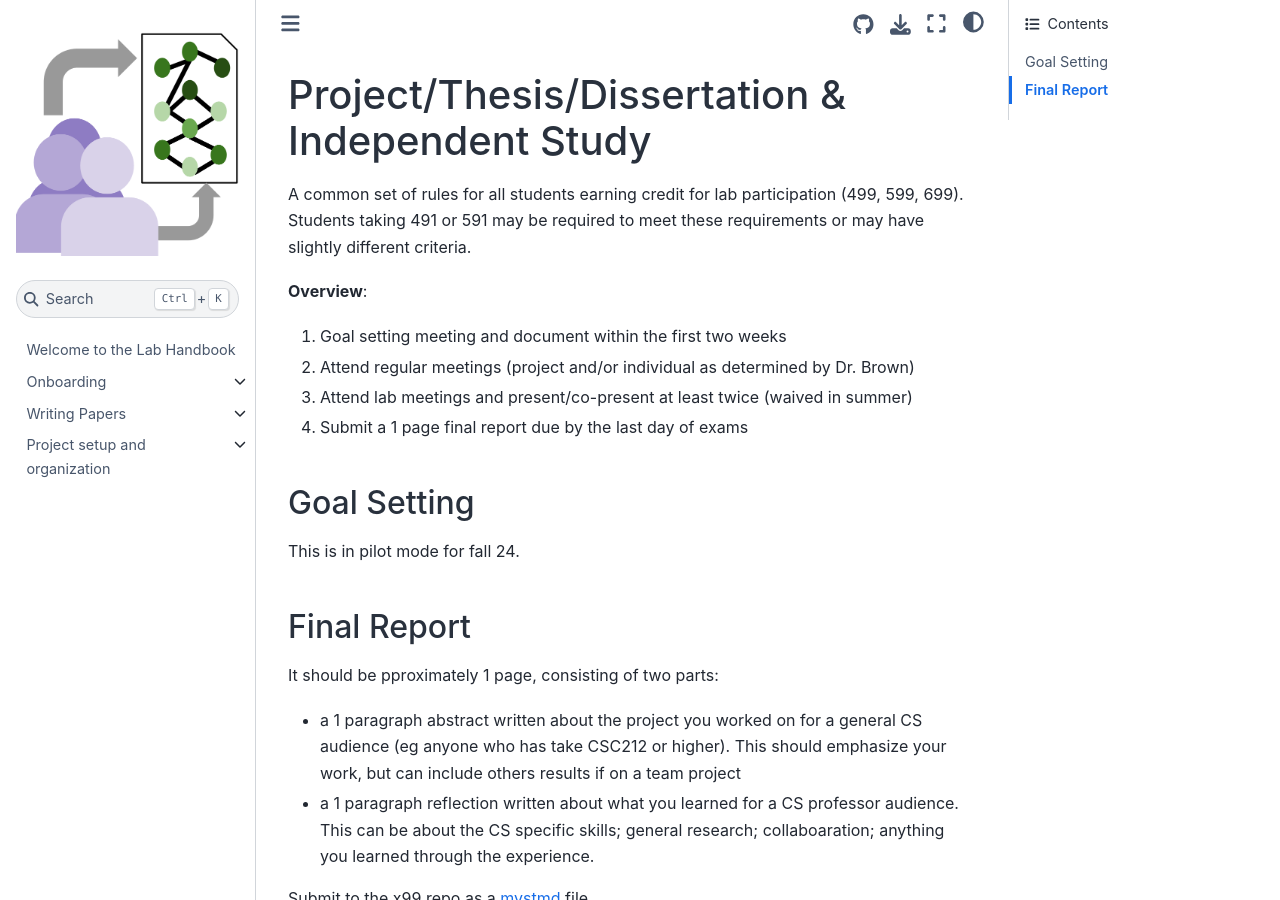
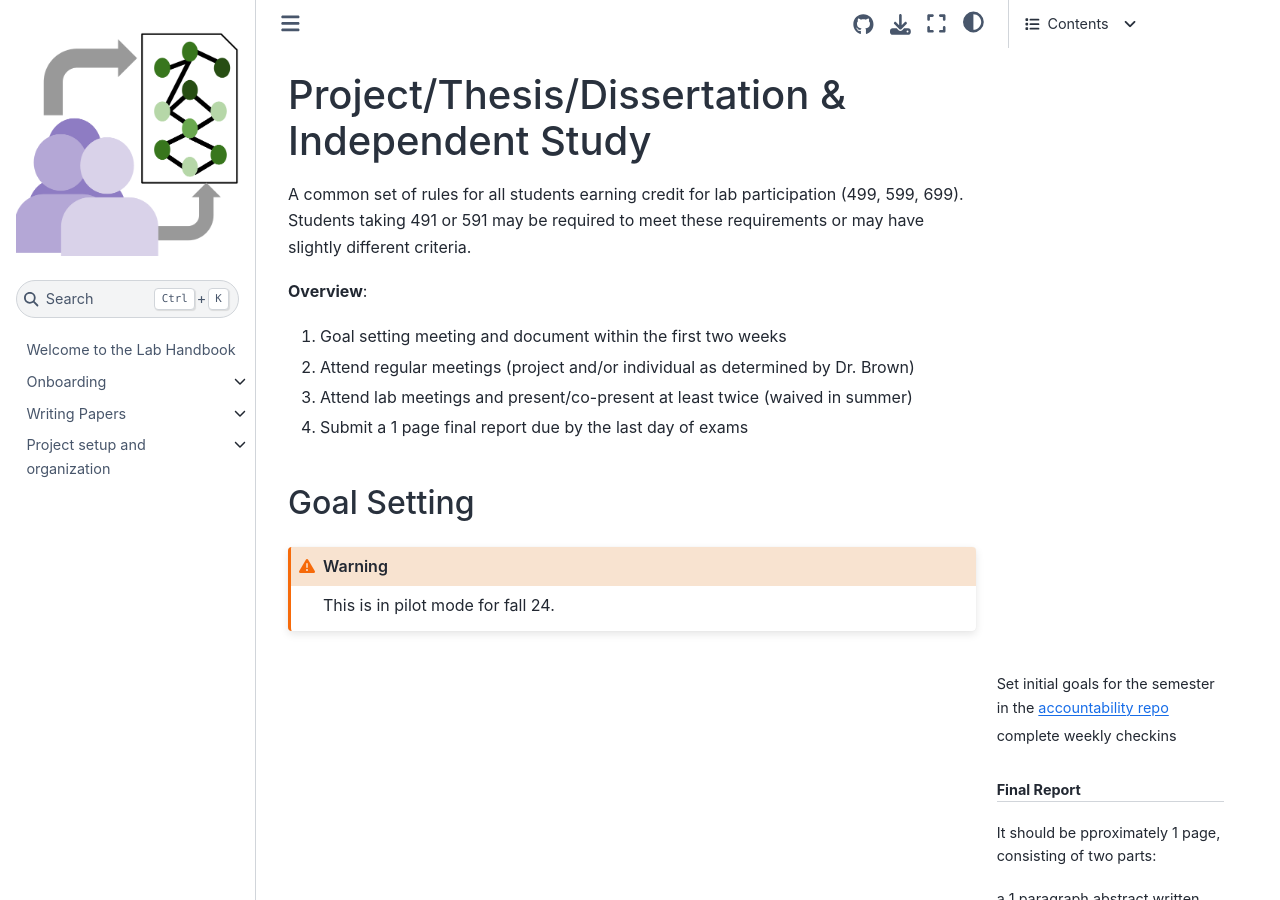
Before and after one commit to ml4sts/handbook, a Jupyter Book: the page built from milestones/x99.md, in a window 1280 px wide and 900 px high. Built offline with Jupyter Book 1.0.4 settings and Sphinx 7.4.7 and the Sphinx Book theme 1.1.4, drawn with Linux system fonts in a browser that asks for light colours.

Commit message:
fill in basic goal setting

````diff
--- a/milestones/x99.md
+++ b/milestones/x99.md
@@ -12,7 +12,15 @@ Students taking 491 or 591 may be required to meet these requirements or may hav
 
 ## Goal Setting
 
+```{warning}
 This is in pilot mode for fall 24.
+```
+
+::::{margin}
+
+1. Set initial goals for the semester in the [accountability repo](https://github.com/ml4sts/accountability)
+2. complete weekly checkins
+
 
 ## Final Report
 
````
